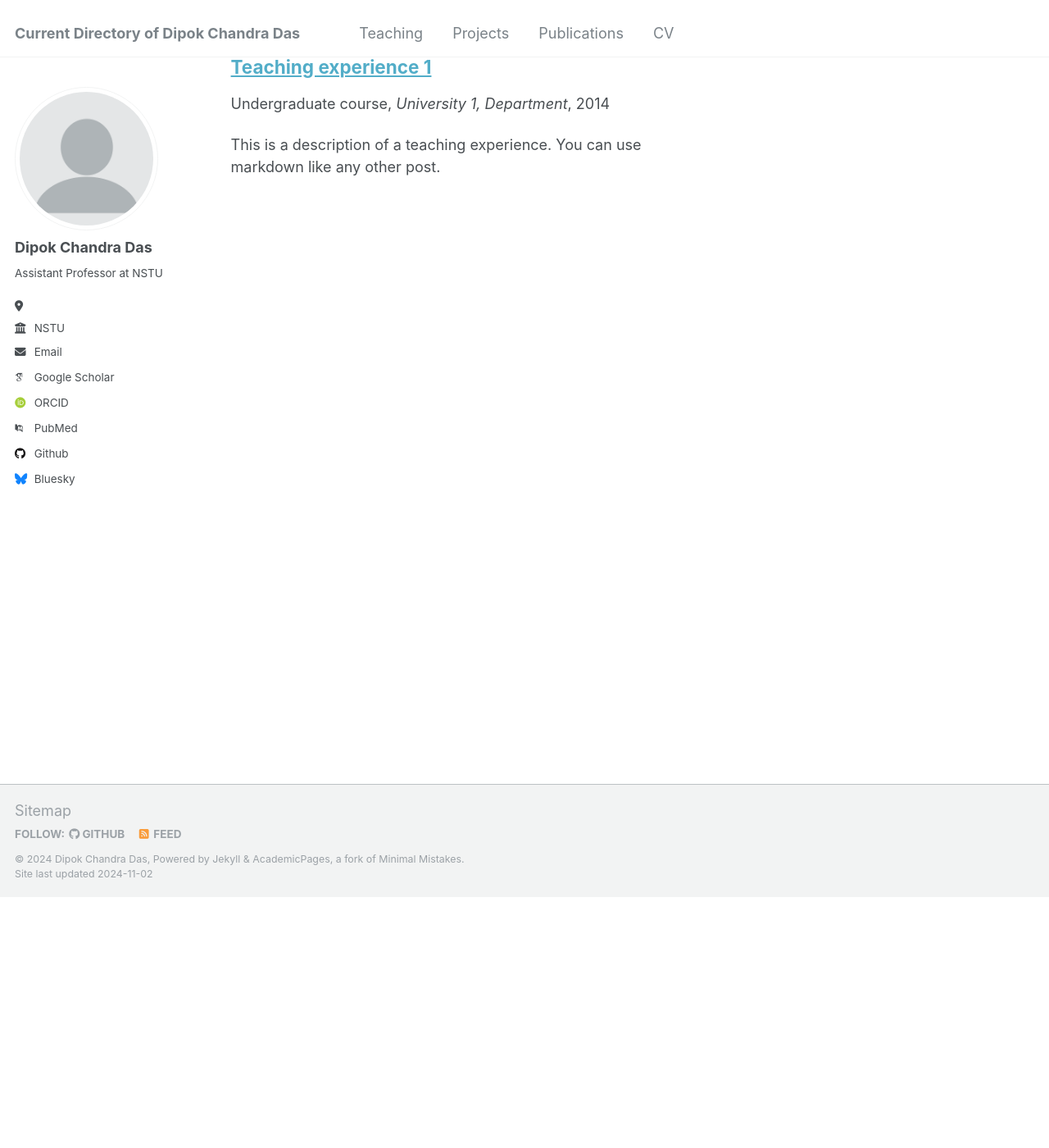
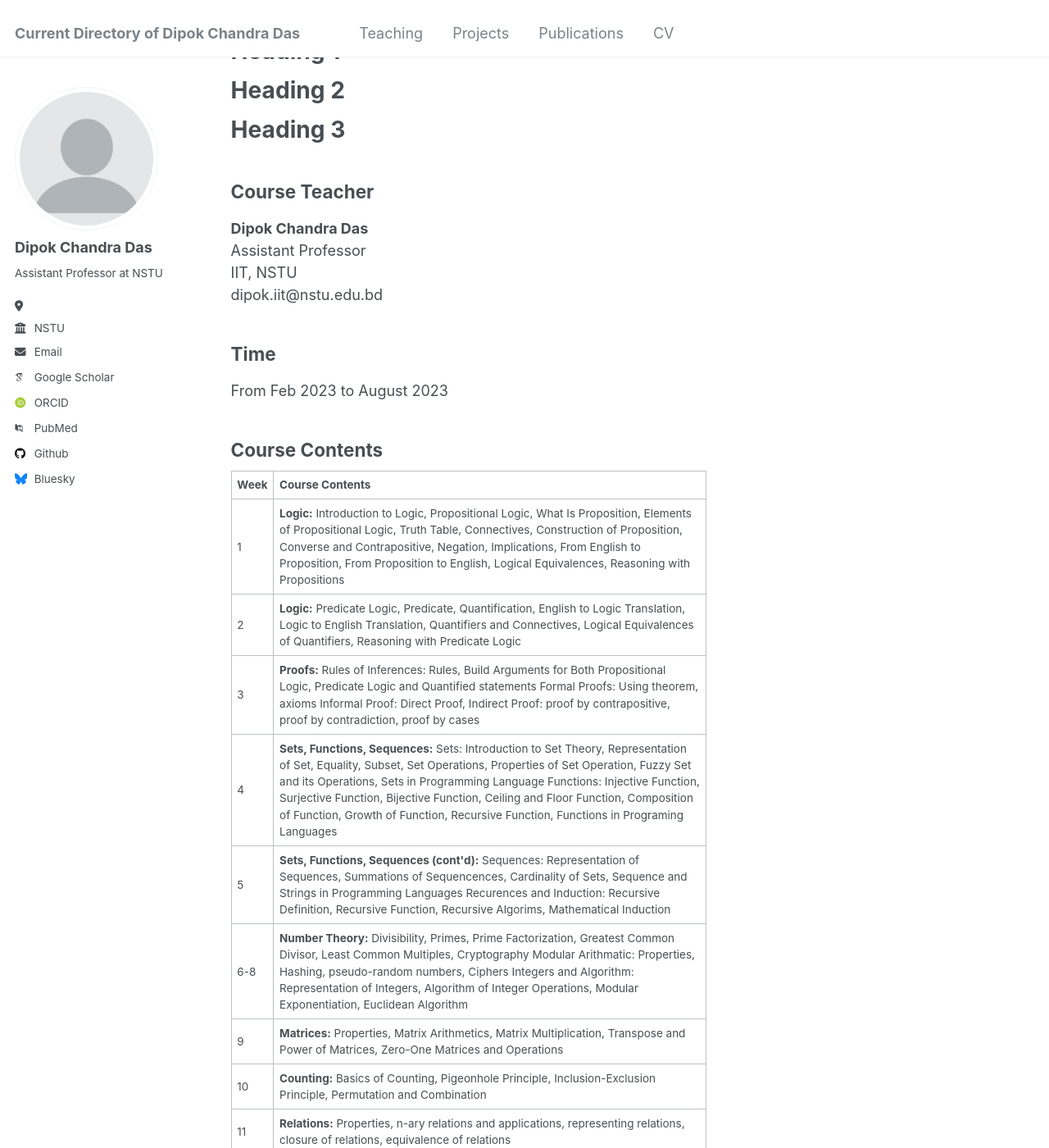
Before and after one commit to cd-dpk/cd-dpk.github.io, a Jekyll site: the page built from _pages/teaching.html, in a window 1280 px wide and 1400 px high, scrolled down 306 px. Shown: the whole window at 82% size. Built offline with Jekyll 4.4.1, drawn with Linux system fonts in a browser that asks for light colours; some web fonts are replaced; some of the changed text lies outside the part shown.

Commit message:
Update and rename 2022-cse1103.html to 2022-cse1103.md

```diff
--- a/_teaching/2022-cse1103.html
+++ b/_teaching/2022-cse1103.md
@@ -1,23 +1,23 @@
-<!DOCTYPE html>
-<html>
-<head>
-	<meta charset="utf-8">
-	<meta name="viewport" content="width=device-width, initial-scale=1">
-	<title>CSE 1103 Discrete Mathematics</title>
-</head>
-<body>
+---
+title: "2022 CSE 1103 Discrete Mathematics"
+collection: teaching
+type: "Undergraduate course"
+permalink: /teaching/2022-jan-cse1103
+venue: "NSTU"
+date: 2022-03-01
+location: "Noakhali, Bangladesh"
+---
 
-<div align="center">
-	<pre>
-		<b>
-		CSE 1103 Discrete Mathematics
-		Year 01 Term 01, 2022 (Held in Feb 2023 to August 2023)
-		Bachelor of Science in Software Engineering
-		Institute of Information Technology (IIT)
-		<a href="https://nstu.edu.bd/">Noakhali Science and Technology University (NSTU)</a>
-		</b>
-	</pre>
-</div>
+This is a description of a teaching experience. You can use markdown like any other post.
+
+Heading 1
+======
+
+Heading 2
+======
+
+Heading 3
+======
 
 <h2>Course Teacher</h2>
 <b>Dipok Chandra Das</b><br/>
@@ -176,5 +176,3 @@
 <h2>Reference Books</h2>
 1. Discrete Mathematics and its Applications, Seventh Edition by Kenneth H. Rosen.
 <div align="center"> &copy; <a href="https://github.com/cd-dpk">cd-dpk</a></div>
-</body>
-</html>
```
